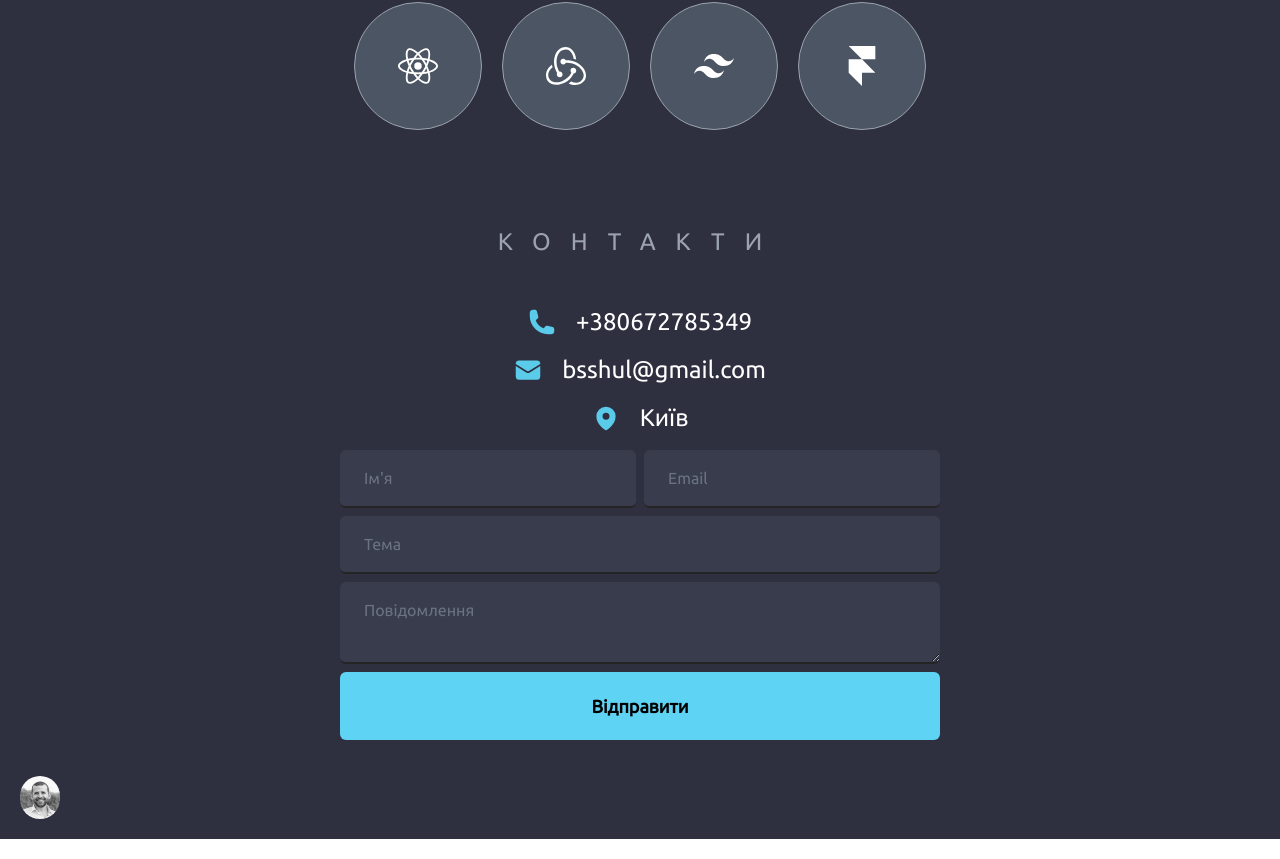
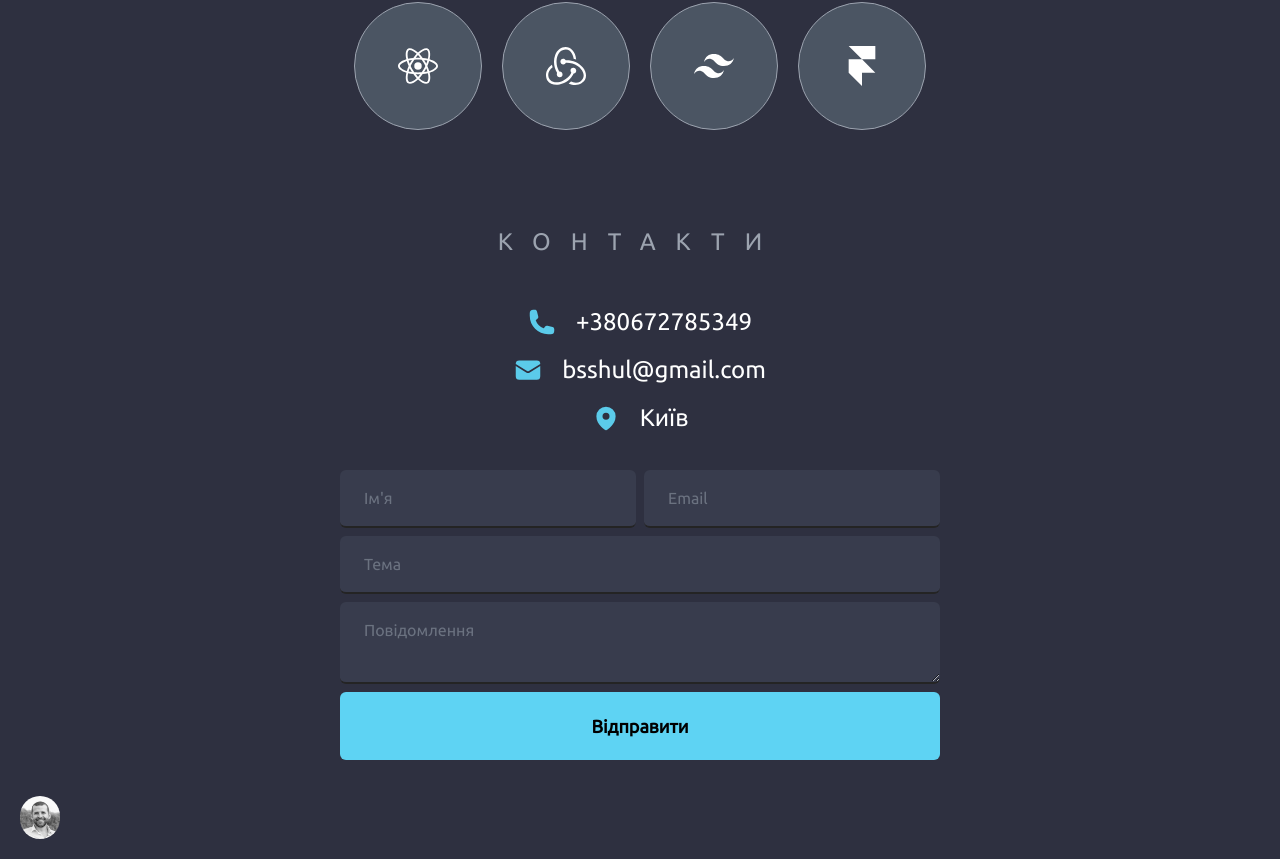
Before and after one commit to bodik87/portfolio-next13, a Next.js app: page / in a window 1280 px wide. Shown: the part 2846-3705 px from the top of the page. Built offline with nearby package versions, Linux system fonts and the light colour scheme.

Commit message:
Padding in ContactMe

```diff
--- a/components/ContactMe.tsx
+++ b/components/ContactMe.tsx
@@ -25,7 +25,7 @@
             Контакти
           </h4> */}
 
-          <div className="space-y-4">
+          <div className="space-y-4 pb-5">
             <div className="flex items-center justify-center space-x-5">
               <PhoneIcon className="text-[#5ED3F3] h-7 w-7 animate-pulse" />
               <p className="text-2xl">+380672785349</p>
```
